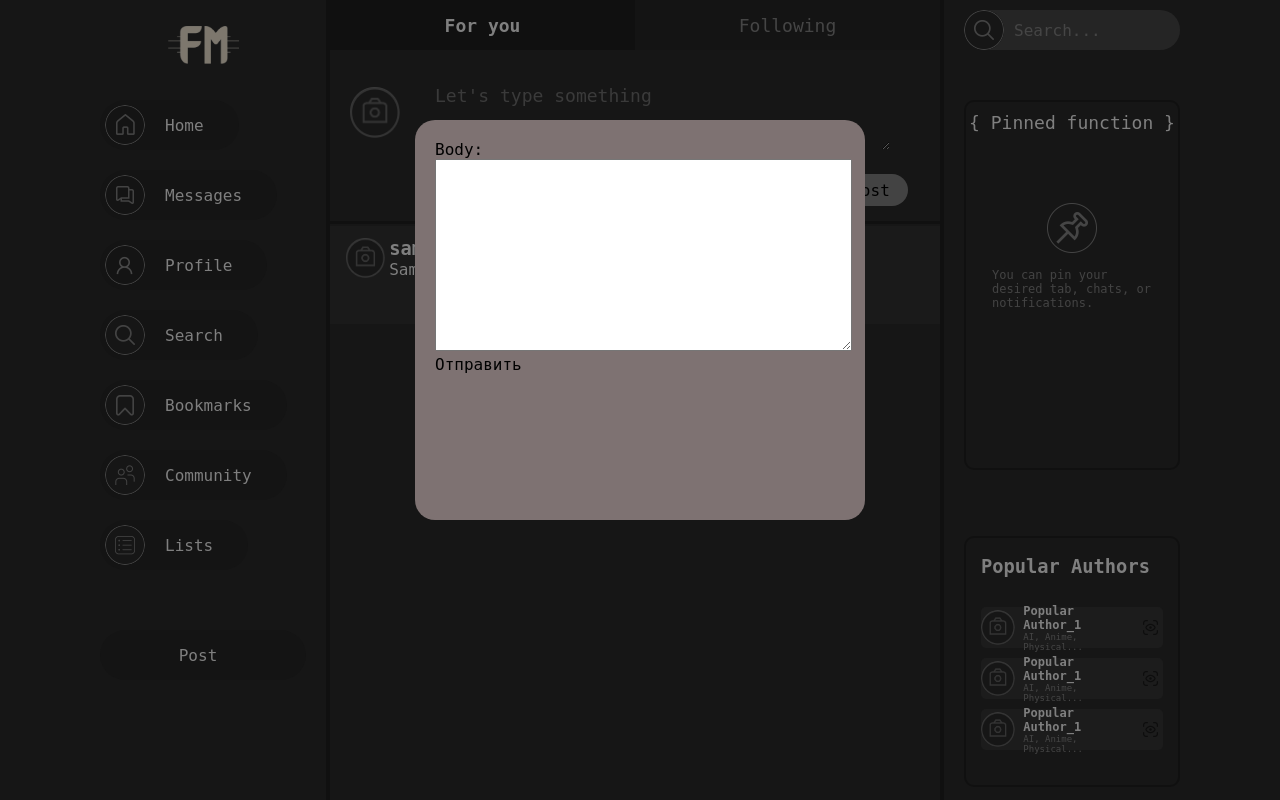
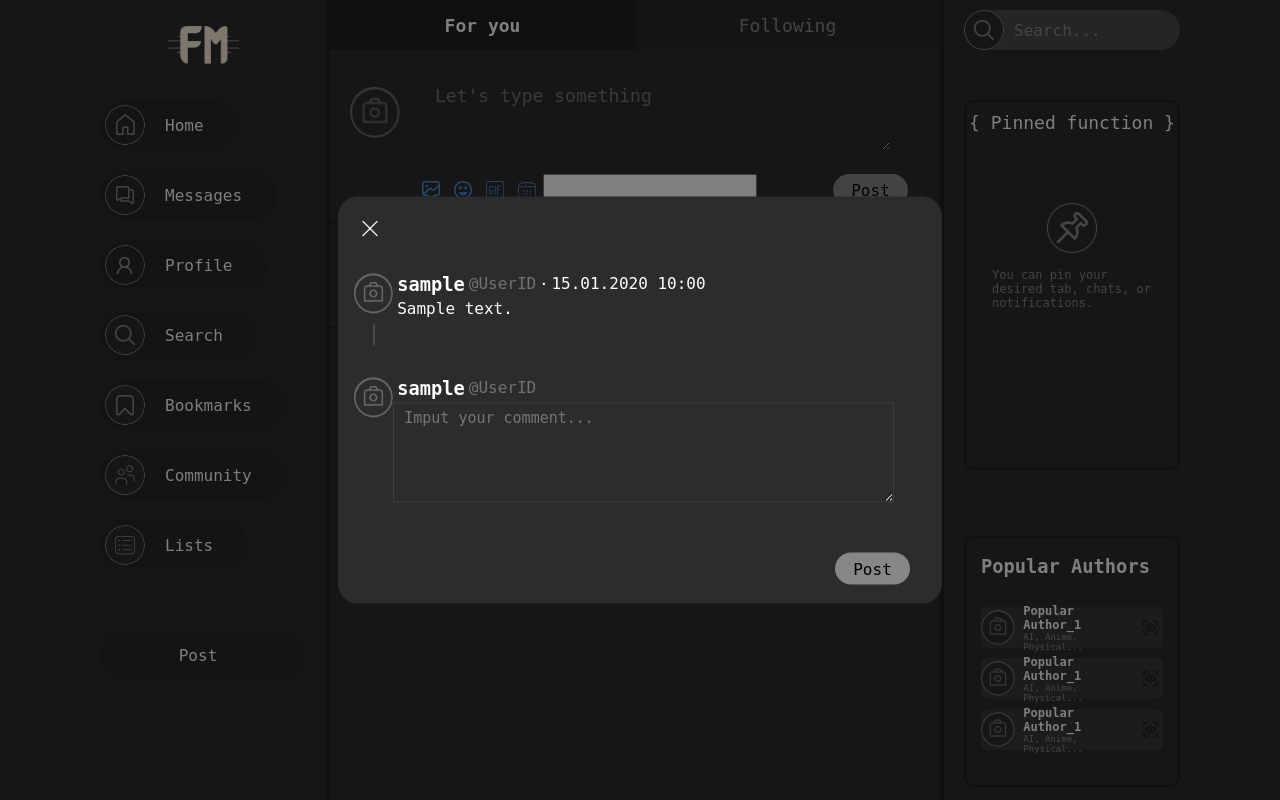
Before and after one commit to FFkmmr/Social-Network-FunMan, a Django app: page /1/comment in a window 1280 px wide. Run offline with Django 5.2, Linux system fonts and the light colour scheme; a user stored in the database is signed in; tables that the repository leaves empty hold one stand-in row (values such as "Sample post"); grey boxes are pictures that could not be loaded.

Commit message:
feat: Mechanics of comments + beginning of the OAuth

```diff
--- a/FunMan/authorization/forms.py
+++ b/FunMan/authorization/forms.py
@@ -21,7 +21,7 @@ class RegistrationForm(forms.ModelForm):
         'required': 'True',
         'class': 'custom-input'
     }))
-    birthdate = forms.DateField(widget=forms.DateInput(attrs={
+    birthdate = forms.DateField(required=False, widget=forms.DateInput(attrs={
         'id': 'reg-birthdate',
         'min': '1900-01-01',
         'max': '2025-01-01',
--- a/FunMan/authorization/templates/authorization/login.html
+++ b/FunMan/authorization/templates/authorization/login.html
@@ -29,7 +29,7 @@
   <form method="POST">
     {% csrf_token %}
     {{ form.as_p }}
-    <button type="submit" class="nextbtn">
+    <button type="submit" class="nextbtn" style="margin-left: 16px;">
         <p>Next</p>
     </button>
   </form>
--- a/FunMan/authorization/templates/authorization/registration.html
+++ b/FunMan/authorization/templates/authorization/registration.html
@@ -7,7 +7,7 @@
 <div class="reg-wind">
   <div style="width: 100%;">
 
-    <button class="back-button closebtn-index">
+      <button class="back-button closebtn-index">
           <img src="{% static 'authorization/img/close-button.png' %}" alt="">
       </button>
 
--- a/FunMan/home/forms.py
+++ b/FunMan/home/forms.py
@@ -20,10 +20,12 @@ class PostForm(forms.ModelForm):
         fields = ['content', 'tags']
 
 class CommentForm(forms.ModelForm):
+    body = forms.CharField(widget=forms.Textarea(attrs={
+        'name': 'body',
+        'class': 'add-comment-input',
+        'placeholder': 'Imput your comment...',
+    }))
+
     class Meta:
         model = Comment
         fields = ['body']
-
-        widgets = {
-            'body': forms.Textarea(attrs={'class': 'add-comment-input'}),
-        }
--- a/FunMan/home/static/home/css/style.css
+++ b/FunMan/home/static/home/css/style.css
@@ -202,6 +202,7 @@
   margin-right: 5px;
 }
 .home-centre-block {
+  position: relative;
   display: flex;
   align-items: center;
   flex-flow: column;
@@ -402,10 +403,11 @@
   margin-bottom: 2px;
   color: white;
   width: 100%;
-  max-height: 600px;
+  /* max-height: 600px; */
   min-height: 98px;
   height: fit-content;
-  background-color: #353535;
+  background-color: #2C2C2C;
+  border-bottom: 3px solid #202020;
 }
 .content-in-the-post {
   display: flex;
@@ -421,7 +423,6 @@
 .avatar-in-post {
   height: 40px;
   width: 40px;
-  margin-bottom: auto;
 }
 .name-user-date {
   display: flex;
@@ -434,7 +435,7 @@
   color: #727272;
 }
 .content-post {
-  padding-top: 2px;
+  padding-top: 5px;
   padding-left: 4px;
   min-height: 20px;
   height: fit-content;
@@ -456,11 +457,23 @@
   width: 18px;
   border: 1px solid transparent;
 }
-#submit-button {
+.submit-button {
+  display: flex;
+  align-items: center;
+  justify-content: center;
+  margin-left: auto;
+  margin-right: 32px;
+  border-radius: 50px;
+  width: 75px;
+  height: 32px;
+  background-color: #878787;
+  user-select: none;
+  transition: 0.2s ease-in-out;
+
   cursor: not-allowed;
   transition: background-color 0.3s;
 }
-#submit-button.active {
+.submit-button.active {
   background-color: white;
   cursor: pointer;
 }
@@ -472,13 +485,45 @@
 }
 .add-comment {
   position: absolute;
-  top: 50%;
-  left: 50%;
-  transform: translate(-50%,-70%);
-  display: block;
-  height: 400px;
-  width: 450px;
+  top: 50vh;
+  left: 50vw;
+  transform: translate(-50%,-50%);
+
+  display: flex;
+  flex-flow: column;
+  min-height: 315px;
+  height: fit-content;
+  width: 604px;
   border-radius: 20px;
-  padding: 20px;
-  background-color: rgb(126, 114, 114);
+  background-color: #2C2C2C;
 }
+/* close button */
+.back-button {
+  display: flex;
+  justify-content: center;
+  align-items: center;
+  width: 35px;
+  height: 35px;
+  float: right;
+  border-radius: 100%;
+  background-color: #2C2C2C;
+  top: 25%;
+  margin: 14px;
+}
+.back-button img {
+  filter: brightness(0) invert(1);
+  width: 20px;
+  height: 20px;
+}
+.add-comment-input {
+  background-color: #2C2C2C;
+  color: white;
+  padding-left: 10px;
+  padding-top: 5px;
+  font-size: 15px;
+  width: 94%;
+  border: 1px solid #3d3d3d;
+  resize: vertical;
+  height: 100px;
+  margin-top: 5px;
+}
--- a/FunMan/home/templates/includes/_post.html
+++ b/FunMan/home/templates/includes/_post.html
@@ -1,5 +1,6 @@
 {% load static %}
 
+<div style="height: fit-content; width: 100%;">
     {% for post in posts %}
     <div class="post-block">
         <div class="content-in-the-post">
@@ -35,5 +36,6 @@
         </div>
     </div>
     {% empty %}
-<p style="color: white; top: 20%; position: relative;">У вас пока нет постов.</p>
+    <p style="color: white; top: 100px; position: relative; left: 34%;">У вас пока нет постов.</p>
     {% endfor %}
+</div>
--- a/FunMan/home/templates/includes/comment_form.html
+++ b/FunMan/home/templates/includes/comment_form.html
@@ -129,11 +129,56 @@
 
 
 {% block add_comment %}
-<div style="position: absolute; width: 100%; height: 100%; background-color: black; top: 0; opacity: 0.5;"></div>
-<form id="comment-form" action="{% url 'add_comment' post.pk %}" method="POST" class="add-comment">
-    {% csrf_token %}
-    {{ form.as_p }}
-    <button type="submit">Отправить</button>
-</form>
+<div style="position: absolute; width: 100%; height: 100%; background-color: black; top: 0; opacity: 0.5;"></div> <!-- Закрывашка -->
+<div class="add-comment">
+    <button class="back-button closebtn-index" style="z-index: 100;">
+        <img src="{% static 'authorization/img/close-button.png' %}" alt="">
+    </button>
+    <div class="post-block" style="border-bottom: 0">
+        <div class="content-in-the-post">
+            <img  style="z-index: 100;" class="avatar-in-post" src="{% static 'home/img/camera.png' %}" alt="avatar">
 
+            <div class="post-content">
+                <div class="post-upside">
+                    <div class="name-user-date">
+                    <h3>{{ post.user }}</h3>
+                        <p>@UserID</p>
+                        <h5 style="font-size: 12px;">.</h5>
+                        {{ post.get_time_since  }}
+                    </div>
+                </div>
+                <div style="height: fit-content; position: relative;">
+                    <p class="content-post">{{ post.content|linebreaksbr }}</p>
+
+                <div style="top: 0; left: 0; width: 100%; height: 100%; position: absolute; pointer-events: none;">
+                    <div style="top: 30px; left: -20px; position: absolute; width: 2px; height: 93%; background-color: #484848;"></div>
+                </div>
+                </div>
+                <div class="feedback_panel">
+                </div>
+            </div>
+        </div>
+    </div>
+    <form id="comment-form" action="{% url 'add_comment' post.pk %}" method="POST" class="">
+        {% csrf_token %}
+        <div class="post-block" style="border-bottom: 0">
+            <div class="content-in-the-post">
+                <img  style="z-index: 100;" class="avatar-in-post" src="{% static 'home/img/camera.png' %}" alt="avatar">
+
+                <div class="post-content">
+                    <div class="post-upside">
+                        <div class="name-user-date">
+                        <h3>{{ user }}</h3>
+                            <p>@UserID</p>
+                        </div>
+                    </div>
+                    {{ form.body }}
+                    <div class="feedback_panel">
+                    </div>
+                </div>
+            </div>
+        </div>
+        <button type="submit" class="submit-button" disabled>Post</button> <br>
+    </form>
+</div>
 {% endblock %}
--- a/FunMan/home/views.py
+++ b/FunMan/home/views.py
@@ -14,7 +14,7 @@ def profile(request):
         posts = Post.objects.filter(user=request.user).order_by("-date")
         like_or_not(request, posts)
     elif filter_type == 'replies':
-        posts = Post.objects.filter(comments__isnull=False, user=request.user).distinct().order_by("-date")
+        posts = Post.objects.filter(comments__name=request.user).distinct().order_by("-date")
         like_or_not(request, posts)
     elif filter_type == 'media':
         posts = Post.objects.filter(content__icontains='img', user=request.user).order_by("-date")
@@ -62,18 +62,11 @@ def toggle_like(request, post_id):
     return JsonResponse({'liked': liked, 'total_likes': post.total_likes()})
 
 
-
-
-
-
-
-
-
-
 @login_required
 def write_comment(request, post_id):
     posts = Post.objects.order_by("-date")
     post = get_object_or_404(Post, id=post_id)
+    user = request.user
 
     if request.method == "POST":
         form = CommentForm(request.POST)
@@ -86,20 +79,7 @@ def write_comment(request, post_id):
     else:
         form = CommentForm()
         secform = PostForm()
-    return render(request, 'includes/comment_form.html', {'form': form, 'post': post, 'posts': posts, 'secform': secform})
-
-
-
-
-
-
-
-
-
-
-
-
-
+    return render(request, 'includes/comment_form.html', {'form': form, 'post': post, 'posts': posts, 'secform': secform, 'user': user})
 
 
 @login_required
```
Also changed, not shown: FunMan/FunMan/settings.py (+25 -4 lines), FunMan/home/static/home/js/script.js (+37 -32 lines), FunMan/home/templates/home/home.html (+3 -4 lines), FunMan/authorization/static/authorization/img/back-btn.png (added), FunMan/authorization/static/authorization/img/close-button.png (added). Lines whose indentation alone changed are shown as unchanged.
